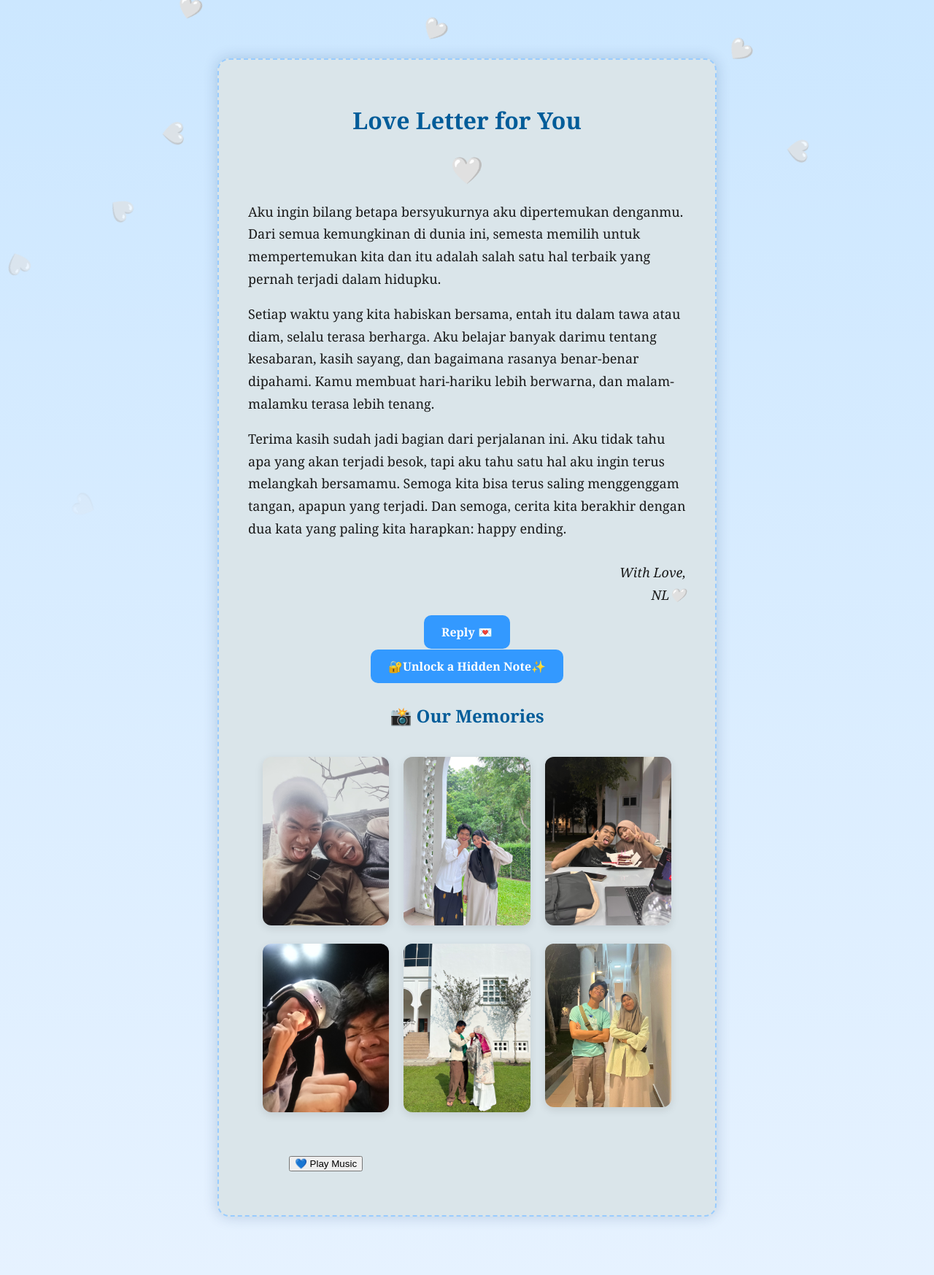
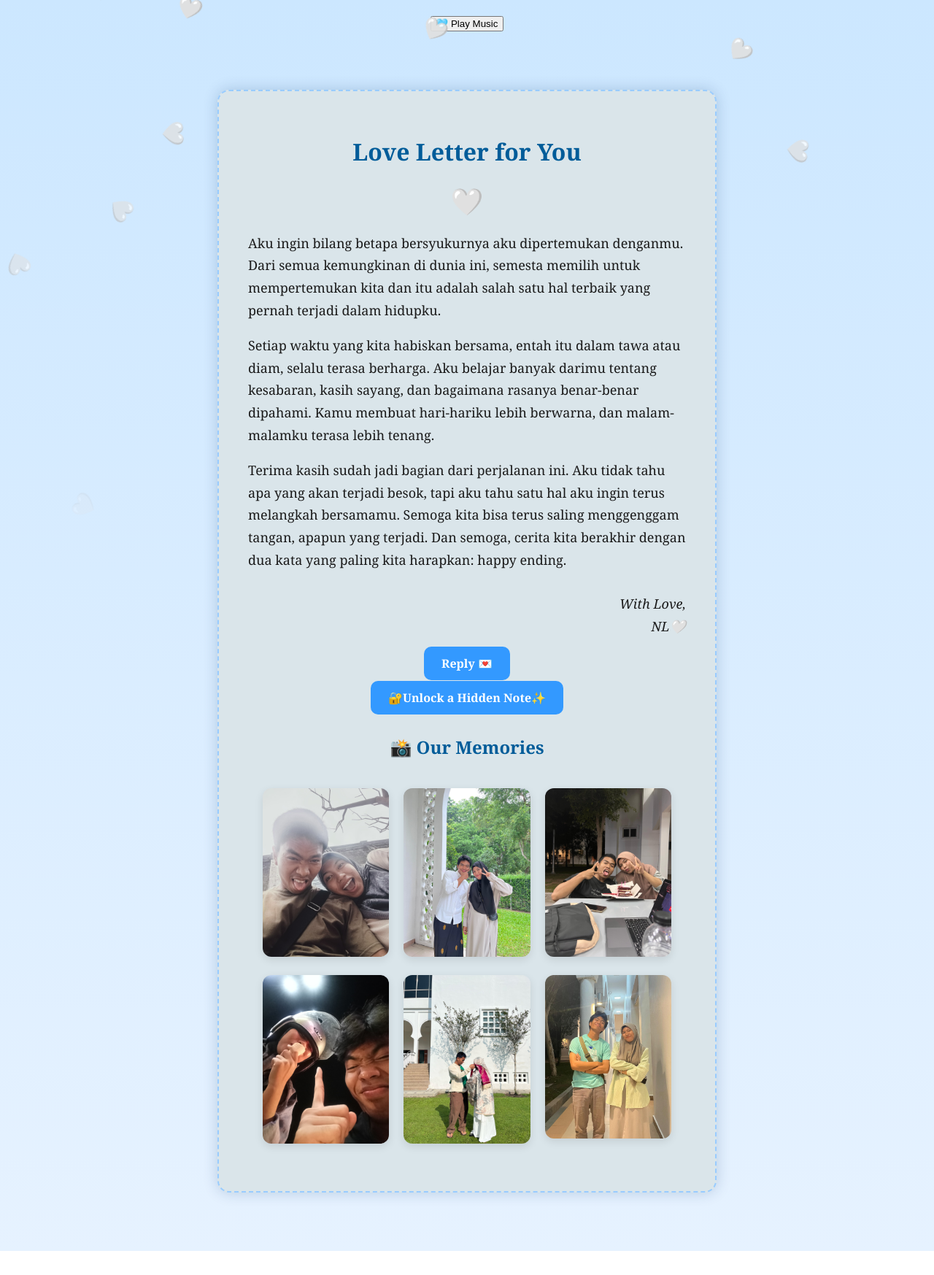
Before and after one commit to Nlaylaa/hehe, a plain HTML site: page index.html in a window 1280 px wide. Shown: the whole page at 73% size. After the commit the page ends 1714 px from the top, so only its background shows below. Drawn offline with Linux system fonts and the light colour scheme.

Commit message:
Update index.html

```diff
--- a/index.html
+++ b/index.html
@@ -116,6 +116,12 @@
     </style>
 </head>
 <body>
+    <audio id="bgmusic" loop>
+    <source src="lagu1" type="audio/mp3">
+  </audio>
+    <div class="reply-btn" style="text-align: center; margin-top: 20px;">
+    <button onclick="playMusic()">🩵 Play Music</button>
+  </div>
      <div class="letter-container">
     <h1>Love Letter for You</h1>
     <div class="heart">🤍</div>
@@ -167,13 +173,7 @@
     <div class="gallery-item">
         <img src="img6.jpg" alt="memory 6">
     </div>
-    <div class="reply-btn">
-      <button onclick="playMusic()" style="margin-top: 10px;">💙 Play Music</button>
-    </div>
   </div>
-  <audio id="bgmusic"loop>
-    <source src="lagu1.mp3" type="audio/mp3">
-  </audio>
   <script>
     function createHeart() {
       const heart = document.createElement('div');
```
